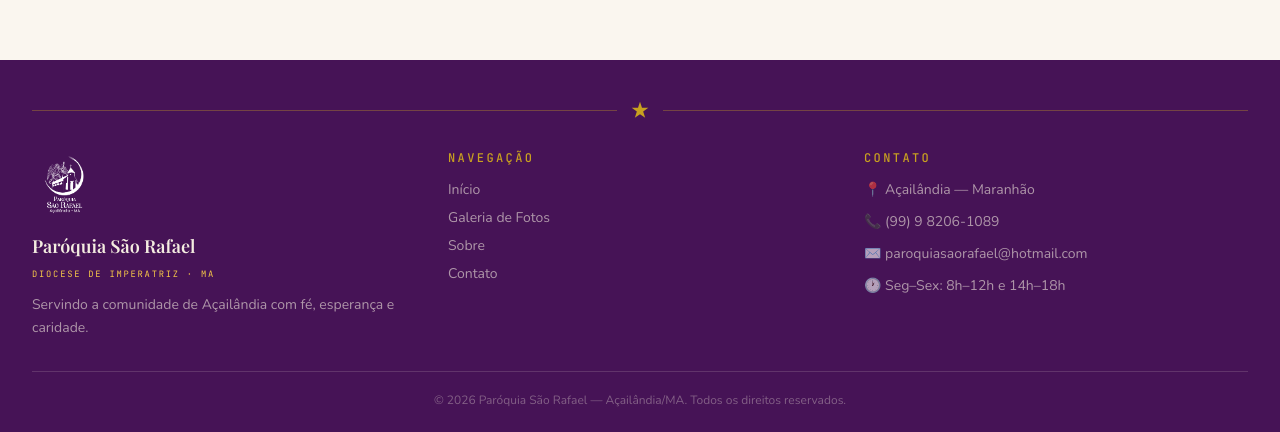
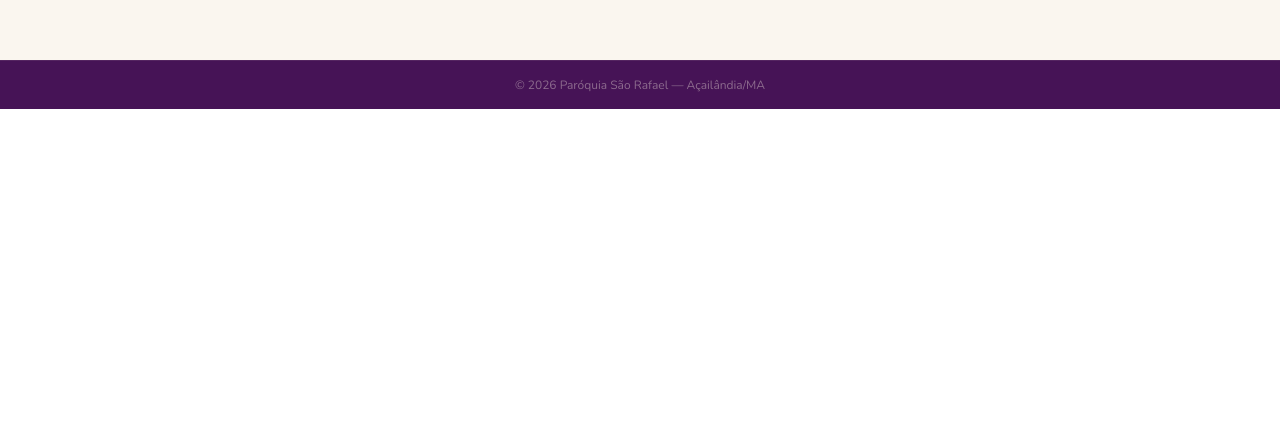
Before and after one commit to MurilloRoseno/pascom-drive, a React (Vite) app in the folder frontend/: page /checkout in a window 1280 px wide. Shown: the part 884-1316 px from the top of the page. After the commit the page ends 993 px from the top, so only its background shows below. Built offline with nearby package versions, Linux system fonts and the light colour scheme; no server answers; a web font is replaced by a local one.

Commit message:
refactor(footer): simplificar para linha de copyright

```diff
--- a/frontend/src/components/layout/Footer.jsx
+++ b/frontend/src/components/layout/Footer.jsx
@@ -1,73 +1,14 @@
-const ORNAMENT_STAR = (
-  <svg viewBox="0 0 24 24" fill="currentColor" style={{ width: 20, height: 20, flexShrink: 0 }}>
-    <path d="M12 2l2.4 7.4H22l-6.2 4.5 2.4 7.4L12 17l-6.2 4.3 2.4-7.4L2 9.4h7.6z"/>
-  </svg>
-);
-
 export default function Footer() {
   return (
-    <footer style={{ background: 'var(--photo-primary-dark)', color: 'var(--photo-bone)' }} className="pt-10 pb-6">
-
-      {/* Ornamento decorativo no topo */}
-      <div className="divider-ornament container" style={{ marginTop: 0, marginBottom: '2rem' }}>
-        {ORNAMENT_STAR}
-      </div>
-
-      <div className="container">
-        <div className="grid grid-cols-1 md:grid-cols-3 gap-8 mb-8">
-
-          <div>
-            <img
-              src="/assets/logo-white.png"
-              alt="Paróquia São Rafael"
-              className="h-16 mb-4"
-              onError={(e) => { e.currentTarget.style.display = 'none'; }}
-            />
-            <p className="font-display text-lg font-semibold mb-2" style={{ color: 'var(--photo-bone)' }}>
-              Paróquia São Rafael
-            </p>
-            <p className="font-mono text-[0.55rem] tracking-widest uppercase mb-3" style={{ color: 'var(--photo-accent)' }}>
-              Diocese de Imperatriz · MA
-            </p>
-            <p className="text-sm leading-relaxed" style={{ color: 'rgba(244,237,224,0.6)' }}>
-              Servindo a comunidade de Açailândia com fé, esperança e caridade.
-            </p>
-          </div>
-
-          <div>
-            <p className="eyebrow mb-4">Navegação</p>
-            <ul className="space-y-2 text-sm" style={{ color: 'rgba(244,237,224,0.6)' }}>
-              {['Início', 'Galeria de Fotos', 'Sobre', 'Contato'].map((label) => (
-                <li key={label}>
-                  <a
-                    href="#"
-                    style={{ color: 'rgba(244,237,224,0.6)', textDecoration: 'none' }}
-                    onMouseEnter={e => e.currentTarget.style.color = 'var(--photo-accent)'}
-                    onMouseLeave={e => e.currentTarget.style.color = 'rgba(244,237,224,0.6)'}
-                  >
-                    {label}
-                  </a>
-                </li>
-              ))}
-            </ul>
-          </div>
-
-          <div>
-            <p className="eyebrow mb-4">Contato</p>
-            <ul className="space-y-3 text-sm" style={{ color: 'rgba(244,237,224,0.6)' }}>
-              <li>📍 Açailândia — Maranhão</li>
-              <li>📞 (99) 9 8206-1089</li>
-              <li>✉️ paroquiasaorafael@hotmail.com</li>
-              <li>🕐 Seg–Sex: 8h–12h e 14h–18h</li>
-            </ul>
-          </div>
-
-        </div>
-
-        <div className="border-t pt-5 text-center text-xs" style={{ borderColor: 'rgba(244,237,224,0.15)', color: 'rgba(244,237,224,0.35)' }}>
-          © 2026 Paróquia São Rafael — Açailândia/MA. Todos os direitos reservados.
-        </div>
-      </div>
+    <footer
+      className="py-4 text-center text-xs"
+      style={{
+        background: 'var(--photo-primary-dark)',
+        color: 'rgba(244,237,224,0.4)',
+        borderTop: '1px solid rgba(244,237,224,0.08)',
+      }}
+    >
+      © 2026 Paróquia São Rafael — Açailândia/MA
     </footer>
   );
 }
```
